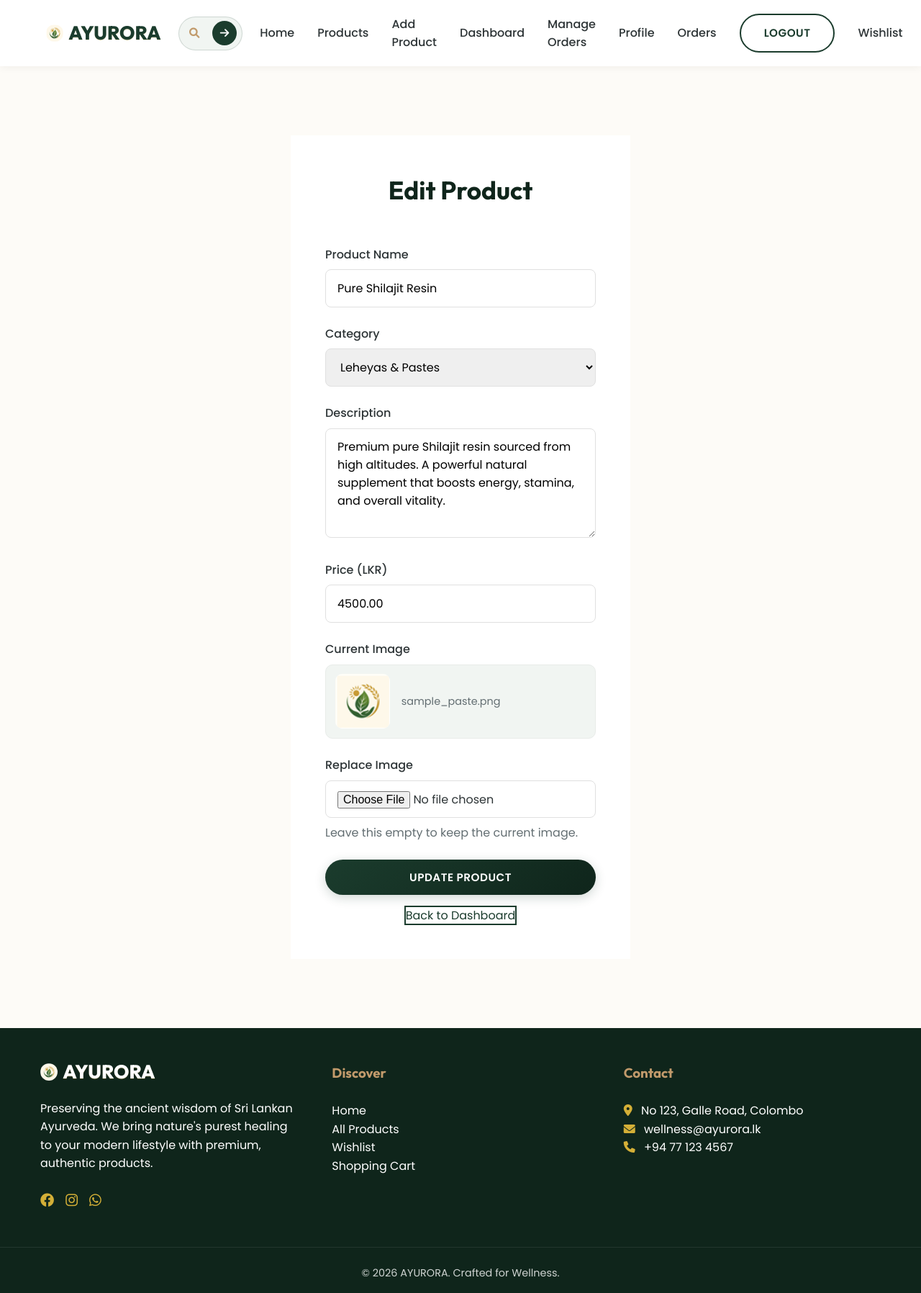
After one commit to HarshaPriyankara/L2S1_Ecommerce_Project, a PHP site: page /edit_product.php?id=51 in a window 1280 px wide. The commit adds this page. Shown: the whole page at 72% size. Run offline with PHP 8.4, Linux system fonts and the light colour scheme; a user stored in the database is signed in; data comes from the database, SQL or seed files in the repository.

Commit message:
add edit product functionality with image upload and validation

```diff
--- a/assets/css/style.css
+++ b/assets/css/style.css
@@ -1160,6 +1160,30 @@ footer .brand-name {
     margin-bottom: 0.5rem;
 }
 
+.edit-product-image {
+    display: flex;
+    align-items: center;
+    gap: 1rem;
+    padding: 0.8rem;
+    border: 1px solid #e8ece9;
+    border-radius: 10px;
+    background: var(--primary-light);
+}
+
+.edit-product-image img {
+    width: 76px;
+    height: 76px;
+    border-radius: 10px;
+    object-fit: cover;
+    background: var(--white);
+}
+
+.edit-product-image span {
+    color: var(--text-light);
+    font-size: 0.9rem;
+    overflow-wrap: anywhere;
+}
+
 .order-history-page {
     max-width: 980px;
     margin: 0 auto 4rem;
@@ -1503,6 +1527,13 @@ th {
     font-weight: 600;
 }
 
+.admin-actions {
+    display: flex;
+    align-items: center;
+    gap: 0.6rem;
+    flex-wrap: wrap;
+}
+
 /* Alerts */
 .alert {
     padding: 1rem;
--- /dev/null
+++ b/edit_product.php
@@ -0,0 +1,179 @@
+<?php
+include 'includes/db.php';
+
+if (session_status() === PHP_SESSION_NONE) {
+    session_start();
+}
+
+if (!isset($_SESSION['user_id']) || $_SESSION['role'] !== 'admin') {
+    header('Location: login.php');
+    exit();
+}
+
+$categories = [
+    'Soaps',
+    'Capsules',
+    'Oils & Thailas',
+    'Herbal Tea & Kwath',
+    'Arishta & Syrups',
+    'Powders & Churnas',
+    'Creams & Balms',
+    'Tablets & Vati',
+    'Leheyas & Pastes',
+    'Hair & Skin Care',
+    'Essential Oils',
+    'Health Supplements',
+    'Wellness Kits',
+    'Other',
+];
+
+$product_id = isset($_GET['id']) ? (int) $_GET['id'] : 0;
+$message = '';
+$error = '';
+
+if ($product_id <= 0) {
+    header('Location: admin.php');
+    exit();
+}
+
+$stmt = $conn->prepare('SELECT * FROM products WHERE id = ? AND is_deleted = 0 LIMIT 1');
+$stmt->bind_param('i', $product_id);
+$stmt->execute();
+$result = $stmt->get_result();
+$product = $result->fetch_assoc();
+$stmt->close();
+
+if (!$product) {
+    header('Location: admin.php');
+    exit();
+}
+
+if (isset($_POST['update_product'])) {
+    $name = trim($_POST['name'] ?? '');
+    $category = trim($_POST['category'] ?? '');
+    $description = trim($_POST['description'] ?? '');
+    $price = isset($_POST['price']) ? (float) $_POST['price'] : 0;
+    $image_name = $product['image'];
+
+    if ($name === '' || $category === '' || $description === '') {
+        $error = 'Name, category, and description are required.';
+    } elseif ($price <= 0) {
+        $error = 'Price must be greater than zero.';
+    } elseif (!in_array($category, $categories, true)) {
+        $error = 'Please choose a valid category.';
+    }
+
+    if (!$error && isset($_FILES['image']) && $_FILES['image']['error'] !== UPLOAD_ERR_NO_FILE) {
+        if ($_FILES['image']['error'] !== UPLOAD_ERR_OK) {
+            $error = 'Sorry, there was an error uploading your file.';
+        } elseif ($_FILES['image']['size'] > 5000000) {
+            $error = 'Sorry, your file is too large.';
+        } else {
+            $target_dir = 'uploads/';
+            $original_name = basename($_FILES['image']['name']);
+            $image_file_type = strtolower(pathinfo($original_name, PATHINFO_EXTENSION));
+            $allowed_types = ['jpg', 'jpeg', 'png', 'gif'];
+            $image_check = getimagesize($_FILES['image']['tmp_name']);
+
+            if ($image_check === false) {
+                $error = 'File is not an image.';
+            } elseif (!in_array($image_file_type, $allowed_types, true)) {
+                $error = 'Sorry, only JPG, JPEG, PNG & GIF files are allowed.';
+            } else {
+                $new_image_name = time() . '_' . preg_replace('/[^A-Za-z0-9._-]/', '_', $original_name);
+                $target_file = $target_dir . $new_image_name;
+
+                if (file_exists($target_file)) {
+                    $error = 'Sorry, file already exists.';
+                } elseif (move_uploaded_file($_FILES['image']['tmp_name'], $target_file)) {
+                    $image_name = $new_image_name;
+                } else {
+                    $error = 'Sorry, there was an error uploading your file.';
+                }
+            }
+        }
+    }
+
+    if (!$error) {
+        $update_stmt = $conn->prepare('UPDATE products SET name = ?, category = ?, description = ?, price = ?, image = ? WHERE id = ?');
+        $update_stmt->bind_param('sssdsi', $name, $category, $description, $price, $image_name, $product_id);
+
+        if ($update_stmt->execute()) {
+            $message = 'Product updated successfully.';
+            $product['name'] = $name;
+            $product['category'] = $category;
+            $product['description'] = $description;
+            $product['price'] = $price;
+            $product['image'] = $image_name;
+        } else {
+            $error = 'Could not update product. Please try again.';
+        }
+
+        $update_stmt->close();
+    }
+}
+
+include 'includes/header.php';
+?>
+
+<div class="auth-container" style="max-width: 680px;">
+    <h2 class="section-title">Edit Product</h2>
+
+    <?php if ($message): ?>
+        <div class="alert alert-success"><?php echo htmlspecialchars($message); ?></div>
+    <?php endif; ?>
+
+    <?php if ($error): ?>
+        <div class="alert alert-error"><?php echo htmlspecialchars($error); ?></div>
+    <?php endif; ?>
+
+    <form method="POST" action="edit_product.php?id=<?php echo (int) $product_id; ?>" enctype="multipart/form-data">
+        <div class="form-group">
+            <label>Product Name</label>
+            <input type="text" name="name" class="form-control" value="<?php echo htmlspecialchars($product['name']); ?>" required>
+        </div>
+
+        <div class="form-group">
+            <label>Category</label>
+            <select name="category" class="form-control" required>
+                <?php foreach ($categories as $category): ?>
+                    <option value="<?php echo htmlspecialchars($category); ?>" <?php echo $product['category'] === $category ? 'selected' : ''; ?>>
+                        <?php echo htmlspecialchars($category); ?>
+                    </option>
+                <?php endforeach; ?>
+            </select>
+        </div>
+
+        <div class="form-group">
+            <label>Description</label>
+            <textarea name="description" class="form-control" rows="5" required><?php echo htmlspecialchars($product['description']); ?></textarea>
+        </div>
+
+        <div class="form-group">
+            <label>Price (LKR)</label>
+            <input type="number" step="0.01" min="0.01" name="price" class="form-control" value="<?php echo htmlspecialchars($product['price']); ?>" required>
+        </div>
+
+        <div class="form-group">
+            <label>Current Image</label>
+            <div class="edit-product-image">
+                <img src="<?php echo htmlspecialchars(product_image_path($product['image'])); ?>" alt="<?php echo htmlspecialchars($product['name']); ?>">
+                <span><?php echo htmlspecialchars($product['image'] ?: 'No image selected'); ?></span>
+            </div>
+        </div>
+
+        <div class="form-group">
+            <label>Replace Image</label>
+            <input type="file" name="image" class="form-control" accept=".jpg,.jpeg,.png,.gif">
+            <p class="auth-helper" style="text-align: left; margin: 0.5rem 0 0;">Leave this empty to keep the current image.</p>
+        </div>
+
+        <button type="submit" name="update_product" class="btn btn-primary" style="width: 100%;">Update Product</button>
+
+        <div style="margin-top: 1rem; text-align: center;">
+            <a href="admin.php" class="btn-outline">Back to Dashboard</a>
+        </div>
+    </form>
+</div>
+
+<?php include 'includes/footer.php'; ?>
```
Also changed, not shown: admin.php (+5 -2 lines).
